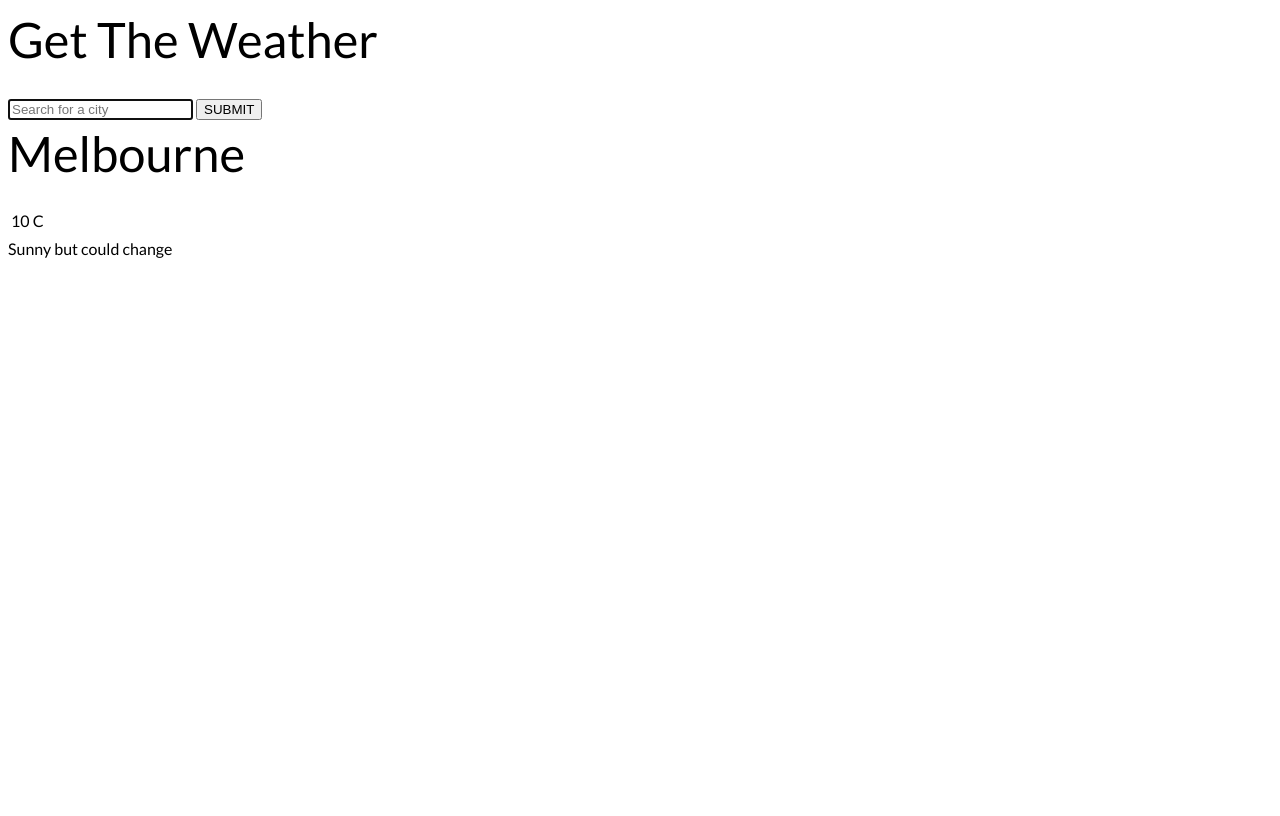
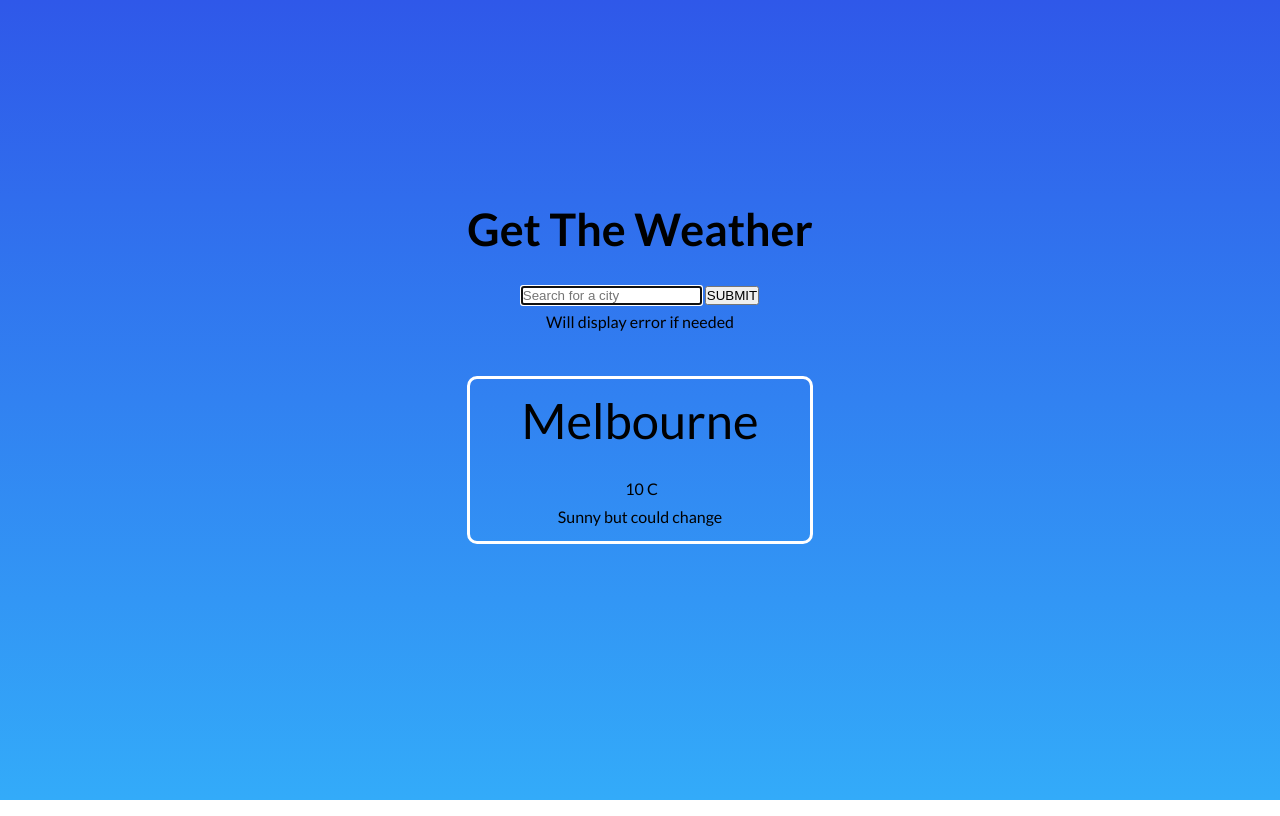
Before and after one commit to ericpham19/JS-Application-, a plain HTML site: page index.html in a window 1280 px wide. Drawn offline with Linux system fonts and the light colour scheme.

Commit message:
added styling

```diff
--- a/index.html
+++ b/index.html
@@ -1,28 +1,30 @@
 <!DOCTYPE html>
 <html lang="en">
   <head>
-    <meta charset="UTF-8">
-    <meta http-equiv="X-UA-Compatible" content="IE=edge">
-    <meta name="viewport" content="width=device-width, initial-scale=1.0">
+    <meta charset="UTF-8" />
+    <meta http-equiv="X-UA-Compatible" content="IE=edge" />
+    <meta name="viewport" content="width=device-width, initial-scale=1.0" />
     <title>JS Project</title>
-    <link rel="stylesheet" href="style.css">
+    <link rel="stylesheet" href="style.css" />
     <link rel="preconnect" href="https://fonts.googleapis.com">
 <link rel="preconnect" href="https://fonts.gstatic.com" crossorigin>
-    <link href="https://fonts.googleapis.com/css2?family=Lato:wght@400;700&family=Playfair+Display:wght@500&display=swap" rel="stylesheet">
-
+<link href="https://fonts.googleapis.com/css2?family=Lato:wght@400;700;900&family=Playfair+Display:wght@500&display=swap" rel="stylesheet">
   </head>
   <body>
-
     <section class="top-banner">
       <div class="container">
-          <h1 class="heading">Get The Weather</h1>
-          <form id = "get-weather-form">
-            <input type="text" id= "city" name ="city" placeholder="Search for a city" autofocus>
+        <h1 class="heading"><b>Get The Weather</b></h1>
+        <form id="get-weather-form">
+          <input
+            type="text"
+            id="city"
+            name="city"
+            placeholder="Search for a city"
+            autofocus
+          />
           <button type="submit">SUBMIT</button>
-            <span class="msg"></span>
+          <span class="msg">Will display error if needed</span>
         </form>
-        </div>
-      </section>
 
         <div class="weather-container">
           <div class="weather-info">
@@ -30,32 +32,22 @@
               <h1>Melbourne</h1>
             </div>
 
-              <div class ="temperature">
-                <img src = "" alt = "">
-                <span id="temp" >10</span>
+            <div class="temperature">
+              <img src="" alt="" />
+              <span id="temp">10</span>
               <span id="Celcius">C</span>
             </div>
-              <div class="weather-description">
-                Sunny but could change
+            <div class="weather-description">Sunny but could change</div>
           </div>
-
         </div>
-
-
-        </div>
-
-
-
-
-
-
-
-      <section class="ajax-section">
-        <div class="container">
-          <ul class="cities"></ul>
       </div>
     </section>
 
+    <section class="ajax-section">
+      <div class="card-container">
+        <ul class="card-cities"></ul>
+      </div>
+    </section>
 
 
 
--- a/style.css
+++ b/style.css
@@ -1,3 +1,8 @@
+ *{
+    margin: 0;
+    padding: 0;
+    box-sizing : border-box;
+ }
 
 html {font-size: 100%;} /*16px*/
 
@@ -24,9 +29,46 @@ body {
 
     height: 100vh;
     background: linear-gradient(rgb(47,88,233), rgb(51,171,249));
-    background: white;
+
   font-family: 'Lato', sans-serif;
   font-weight: 400;
   line-height: 1.75;
   color: #000000;
+  position: relative;
+  background-position :center;
+  background-repeat: no-repeat;
+  background-size : cover;
+  display: flex;
+  align-items: center;
+  justify-content: center;
+  flex-direction: column;
+
 }
+
+.heading{
+    font-size : 2.8rem;
+    font-weight: 1000;
+}
+.container {
+    width: 100%;
+    text-align: center;
+    flex: auto;
+    height: 50vh;
+
+}
+
+.weather-container{
+    margin-top: 40px;
+    padding-top : 10px;
+    padding-bottom: 10px;
+    border-color: white;
+    border-style: solid;
+    border-radius: 10px;
+}
+
+
+.msg {
+    display: flex;
+    flex-direction: column;
+
+}
```
Lines whose indentation alone changed are shown as unchanged.
